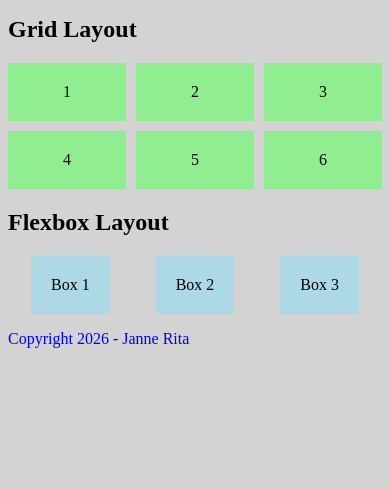
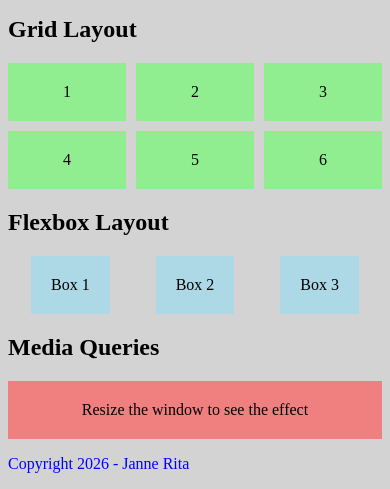
Before and after one commit to JAR00143/website_development_autumn_2026, a plain HTML site: page WS_04/index.html in a window 390 px wide. Shown: the part 1848-2337 px from the top of the page. Before the commit the page ends 2212 px from the top, so only its background shows below. Drawn offline with Linux system fonts and the light colour scheme.

Commit message:
Add responsive box with media queries to index.html

```diff
--- a/WS_04/index.html
+++ b/WS_04/index.html
@@ -153,7 +153,23 @@
             padding: 20px;
             text-align: center;
         }
-    </style>
+
+   .responsive-box {
+            padding: 20px;
+            text-align: center;
+        }
+
+        @media (max-width: 600px) {
+            .responsive-box {
+                background-color: lightcoral;
+            }
+        }
+
+        @media (min-width: 601px) {
+            .responsive-box {
+                background-color: lightseagreen;
+            }
+        }</style>
 </head>
 <body>
 
@@ -267,6 +283,10 @@
                 <div class="box">Box 3</div>
             </div>
         </section>
+        <section id="media-queries">
+            <h2>Media Queries</h2>
+            <div class="responsive-box">Resize the window to see the effect</div>
+        </section>
     </main>
 
     <footer>
```
